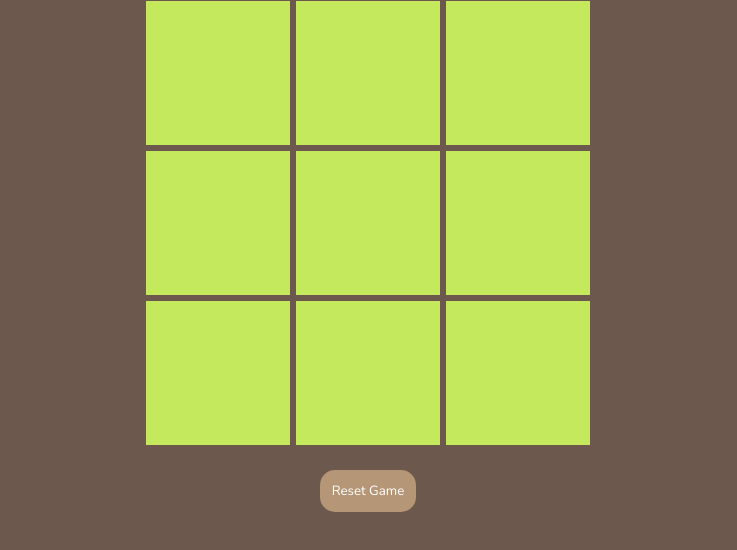
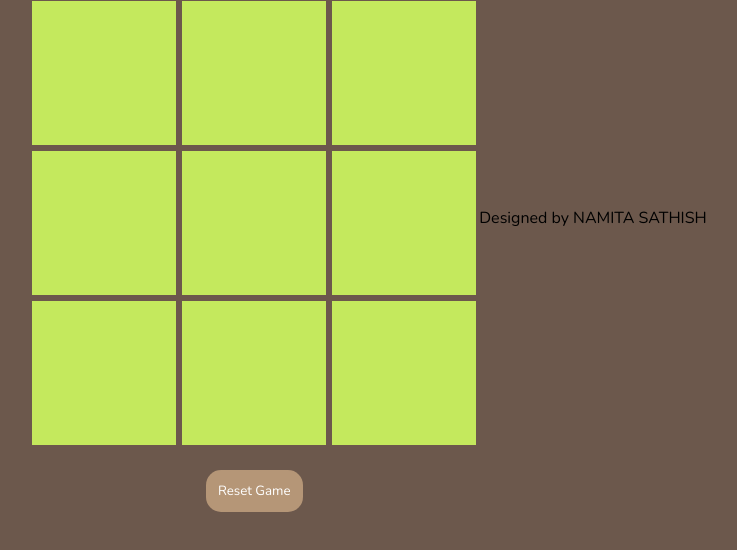
Before and after one commit to namitasathish/Tic-Tac-Toe, a plain HTML site: page index.html in a window 1280 px wide. Shown: the part 182-732 px from the top of the page, without its empty margins (272-1009 px from the left). Drawn offline with nearby package versions, Linux system fonts and the light colour scheme.

Commit message:
index.html

```diff
--- a/index.html
+++ b/index.html
@@ -31,7 +31,7 @@
         <br/>
         <button class="reset">Reset Game</button>
     </div>
-
+    <div class="end">Designed by NAMITA SATHISH</div>
 </body>
 <script src="script.js"></script>
 </html>
```
